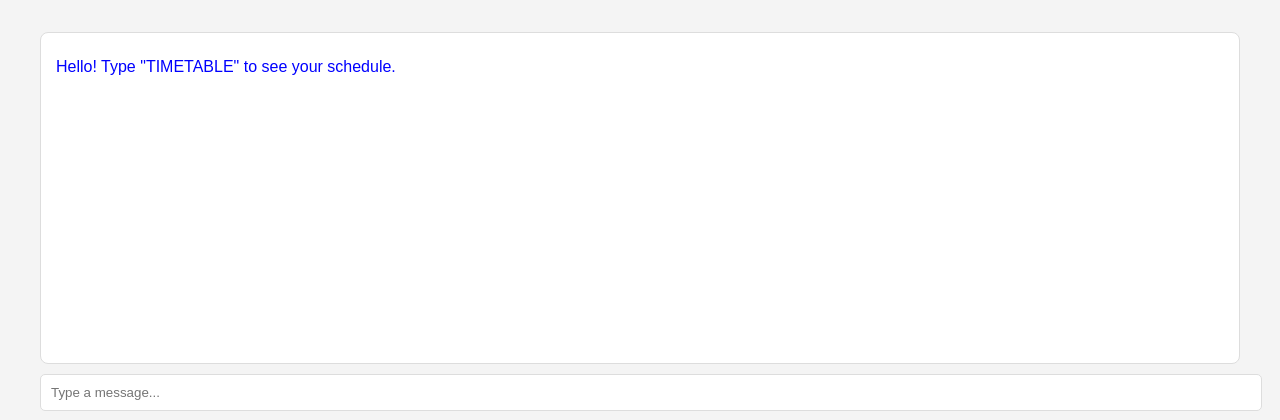
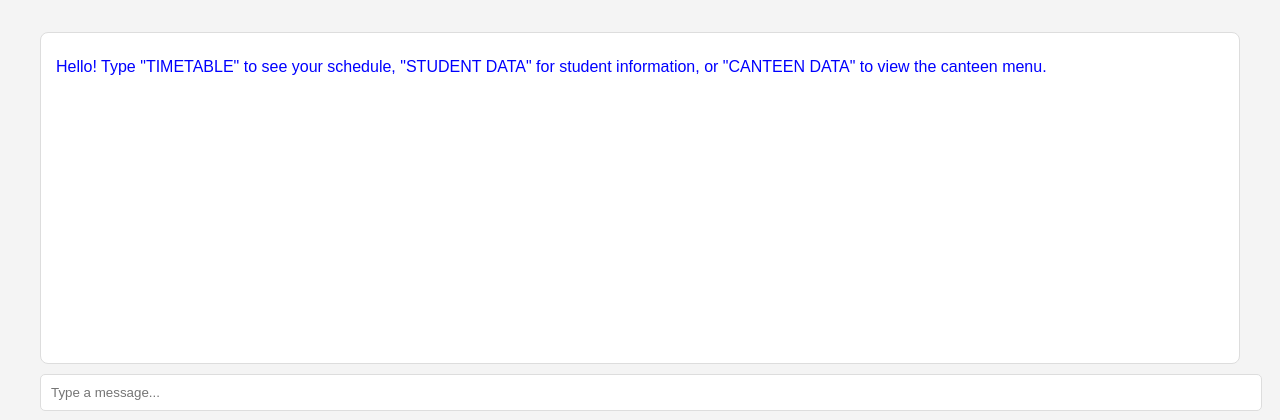
Before and after one commit to PYEXPO25/T022_Noble_Horizons, a Flask app: page /chatbot in a window 1280 px wide. Shown: the part 138-558 px from the top of the page. Run offline with Flask 3, Linux system fonts and the light colour scheme; the visitor is signed in with stand-in values (Sample User, id 1).

Commit message:
Updated some codes!!

```diff
--- a/app.py
+++ b/app.py
@@ -1,27 +1,26 @@
 from flask import Flask, render_template, request, redirect, url_for, session, jsonify
-from auth import check_password, load_users  # Import functions from auth.py
+from auth import check_password, load_users
 import json
 import os
-from flask_bcrypt import Bcrypt
 
 app = Flask(__name__)
+app.secret_key = "my_super_secret_key_12345"  # Required for session management
 
-# Initialize Bcrypt
-bcrypt = Bcrypt()
-
-# Read the secret key from the generated file (secret_key.txt)
-with open("secret_key.txt", "rb") as file:
-    app.secret_key = file.read()
-
-# Load users from JSON file
+# Function to load users from the existing JSON file
 def load_users():
     filepath = os.path.join(os.path.dirname(__file__), "user.json")
     with open(filepath, "r") as file:
         return json.load(file)
 
-# Function to check password using Bcrypt
-def check_password(stored_password_hash, password_to_check):
-    return bcrypt.check_password_hash(stored_password_hash, password_to_check)
+# Function to load student data from the new JSON file
+def load_student_data():
+    with open("student_data.json", "r") as file:
+        return json.load(file)
+
+# Function to load canteen data from the new JSON file
+def load_canteen_data():
+    with open("canteen_data.json", "r") as file:
+        return json.load(file)
 
 @app.route("/", methods=["GET", "POST"])
 def login():
@@ -36,7 +35,7 @@ def login():
                 session["username"] = username  # Store session
                 return redirect(url_for("chatbot_interface"))
 
-        # If username or password is incorrect, display a message
+        # If username or password is incorrect, you can display a message or reload the page
         return "Invalid credentials, please try again"
 
     return render_template("login.html")
@@ -57,5 +56,15 @@ def api_timetable():
     with open("timetable.json", "r") as file:
         return jsonify(json.load(file))
 
+# API route to return student data
+@app.route("/api/student_data")
+def api_student_data():
+    return jsonify(load_student_data())
+
+# API route to return canteen data
+@app.route("/api/canteen_data")
+def api_canteen_data():
+    return jsonify(load_canteen_data())
+
 if __name__ == "__main__":
     app.run(debug=True)
--- a/static/chatbot.js
+++ b/static/chatbot.js
@@ -1,36 +1,50 @@
-document.addEventListener("DOMContentLoaded", function () {
-    document.getElementById("userInput").addEventListener("keypress", function (event) {
-        if (event.key === "Enter") {
-            event.preventDefault(); // Prevent default form submission
-            sendMessage();
-        }
-    });
-});
+function sendMessage() {
+    const userInput = document.getElementById("userInput").value;
+    document.getElementById("userInput").value = "";  // Clear the input field after sending the message
 
-function sendMessage() {
-    let userInput = document.getElementById("userInput").value.trim();
-    let chatbox = document.getElementById("chatbox");
+    // Display user input in the chatbox
+    document.getElementById("chatbox").innerHTML += `<p class="user-message">${userInput}</p>`;
 
-    if (userInput === "") return;
-
-    let userMessage = `<p class="user-message">${userInput}</p>`;
-    chatbox.innerHTML += userMessage;
-
-    if (userInput.toUpperCase() === "TIMETABLE") {
-        fetch("/api/timetable")
+    // Handling different commands
+    if (userInput.toLowerCase() === "timetable") {
+        fetch('/api/timetable')
             .then(response => response.json())
             .then(data => {
-                let timetableMessage = `<p class="bot-message"><pre>${JSON.stringify(data, null, 2)}</pre></p>`;
-                chatbox.innerHTML += timetableMessage;
-                chatbox.scrollTop = chatbox.scrollHeight; // Auto-scroll
-            })
-            .catch(error => {
-                chatbox.innerHTML += `<p class="bot-message">Error fetching timetable.</p>`;
+                let timetableInfo = '';
+                data.forEach(entry => {
+                    timetableInfo += `<p><strong>${entry.day}</strong> from ${entry.start_time} to ${entry.end_time}: ${entry.subject} (Teacher: ${entry.teacher})</p><hr>`;
+                });
+                document.getElementById("chatbox").innerHTML += `<p class="bot-message">Here is your timetable: ${timetableInfo}</p>`;
             });
-    } else {
-        chatbox.innerHTML += `<p class="bot-message">I don't understand.</p>`;
+    }
+    else if (userInput.toLowerCase() === "student data") {
+        fetch('/api/student_data')
+            .then(response => response.json())
+            .then(data => {
+                let studentInfo = '';
+                data.forEach(student => {
+                    studentInfo += `<p>Name: ${student.name}</p><p>Roll No: ${student.roll_no}</p><hr>`;
+                });
+                document.getElementById("chatbox").innerHTML += `<p class="bot-message">Here is the student data: ${studentInfo}</p>`;
+            });
+    }
+    else if (userInput.toLowerCase() === "canteen data") {
+        fetch('/api/canteen_data')
+            .then(response => response.json())
+            .then(data => {
+                let canteenInfo = '';
+                data.forEach(item => {
+                    canteenInfo += `<p>Item: ${item.food_item}</p><p>Price: ${item.price}</p><hr>`;
+                });
+                document.getElementById("chatbox").innerHTML += `<p class="bot-message">Here is the canteen menu: ${canteenInfo}</p>`;
+            });
+    }
+    else {
+        // Default response for unrecognized input
+        document.getElementById("chatbox").innerHTML += `<p class="bot-message">Sorry, I didn't understand that. Try asking for 'TIMETABLE', 'STUDENT DATA', or 'CANTEEN DATA'.</p>`;
     }
 
-    document.getElementById("userInput").value = ""; // Clear input
-    chatbox.scrollTop = chatbox.scrollHeight; // Auto-scroll
+    // Scroll to the latest message
+    const chatbox = document.getElementById("chatbox");
+    chatbox.scrollTop = chatbox.scrollHeight;
 }
--- a/templates/bot_interface.html
+++ b/templates/bot_interface.html
@@ -14,7 +14,7 @@
     <div class="container">
         <div class="chatbot-container">
             <div id="chatbox">
-                <p class="bot-message">Hello! Type "TIMETABLE" to see your schedule.</p>
+                <p class="bot-message">Hello! Type "TIMETABLE" to see your schedule, "STUDENT DATA" for student information, or "CANTEEN DATA" to view the canteen menu.</p>
             </div>
             <input type="text" id="userInput" placeholder="Type a message..." onkeydown="if(event.key === 'Enter'){sendMessage()}">
             <button onclick="sendMessage()">Send</button>
```
Also changed, not shown: canteen_data.json (added, +11 -0 lines).
